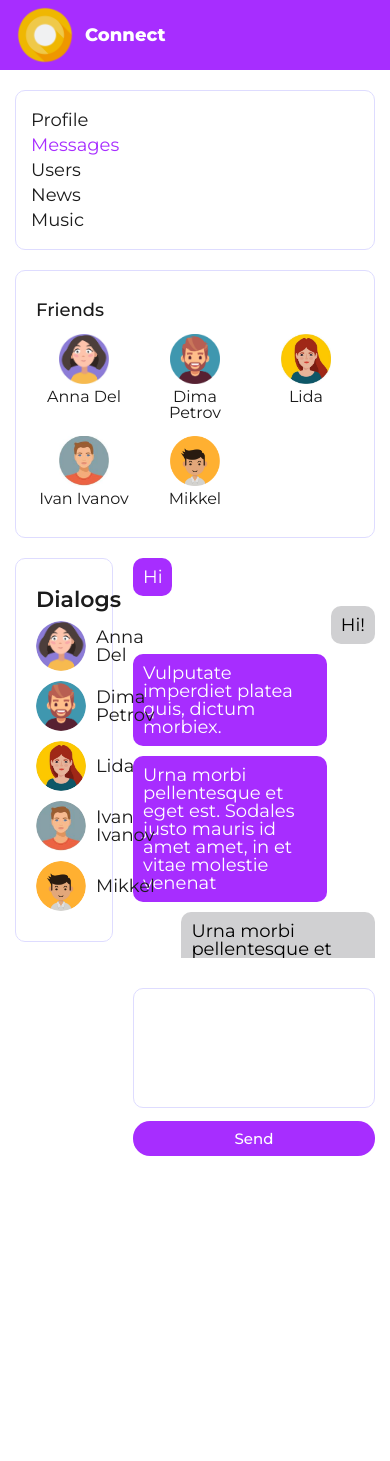
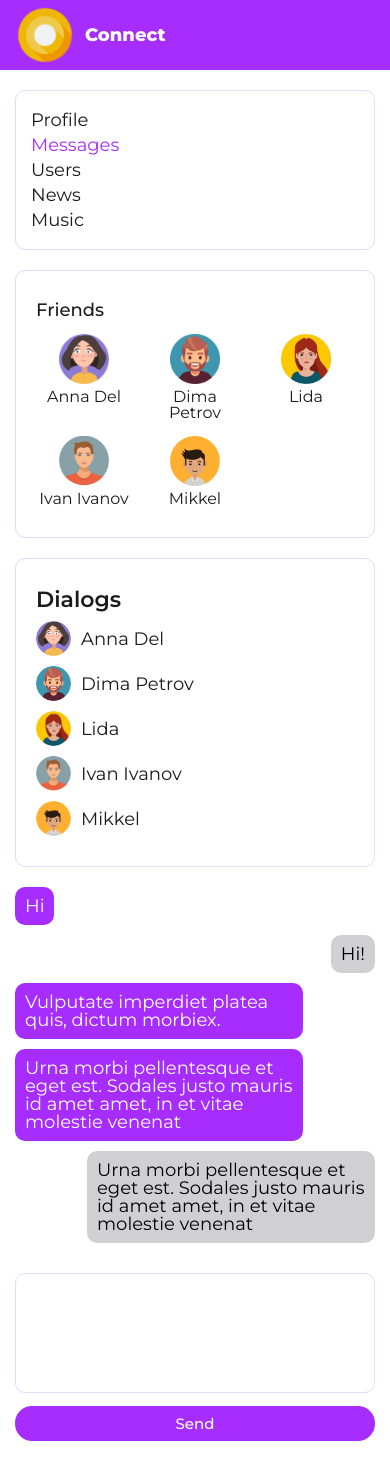
Before and after one commit to m-diana-dev/connect, a React (Vite) app: page /messages in a window 390 px wide. Before the commit the page ends 1176 px from the top, so only its background shows below. Built offline with nearby package versions, Linux system fonts and the light colour scheme; a web font is replaced by a local one.

Commit message:
added media queries (Messages component)

```diff
--- a/src/components/Dialogs/DialogItem/DialogItem.tsx
+++ b/src/components/Dialogs/DialogItem/DialogItem.tsx
@@ -26,6 +26,11 @@ const DialogsItemAvatar =styled.div `
   min-width: 50px;
   height: 50px;
   margin-right: 10px;
+  @media (max-width: 1200px) {
+    max-width: 35px;
+    min-width: 35px;
+    height: 35px;
+  }
 
   img {
     width: 100%;
--- a/src/components/Dialogs/Dialogs.tsx
+++ b/src/components/Dialogs/Dialogs.tsx
@@ -40,6 +40,9 @@ const DialogsWrapp = styled.div`
   display: flex;
   justify-content: space-between;
   align-items: flex-start;
+  @media ${({theme}) => theme.media.tablet} {
+    flex-direction: column;
+  }
 `
 const DialogsItems = styled.div`
   position: sticky;
@@ -49,6 +52,11 @@ const DialogsItems = styled.div`
   padding: 30px 20px;
   border: 1px solid #DEDCFF;
   border-radius: 10px;
+  @media ${({theme}) => theme.media.tablet} {
+    position: static;
+    width: 100%;
+    margin-bottom: 20px;
+  }
 
   a.active {
     color: #A72DFF;
@@ -73,4 +81,7 @@ const MessageItems = styled.div`
 const MessageBlock = styled.div`
   width: calc(70% - 10px);
   height: 100%;
+  @media ${({theme}) => theme.media.tablet} {
+    width: 100%;
+  }
 `
```
